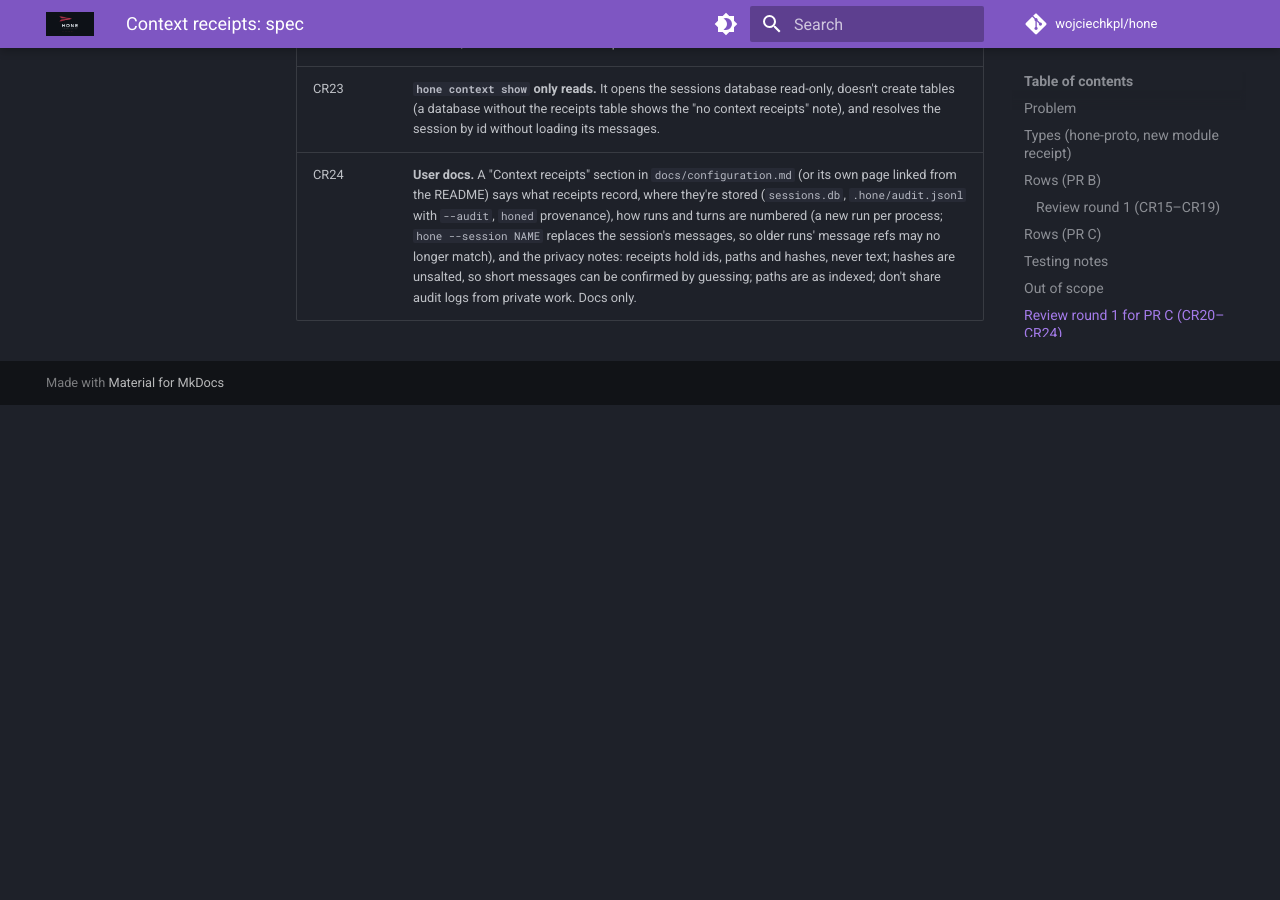
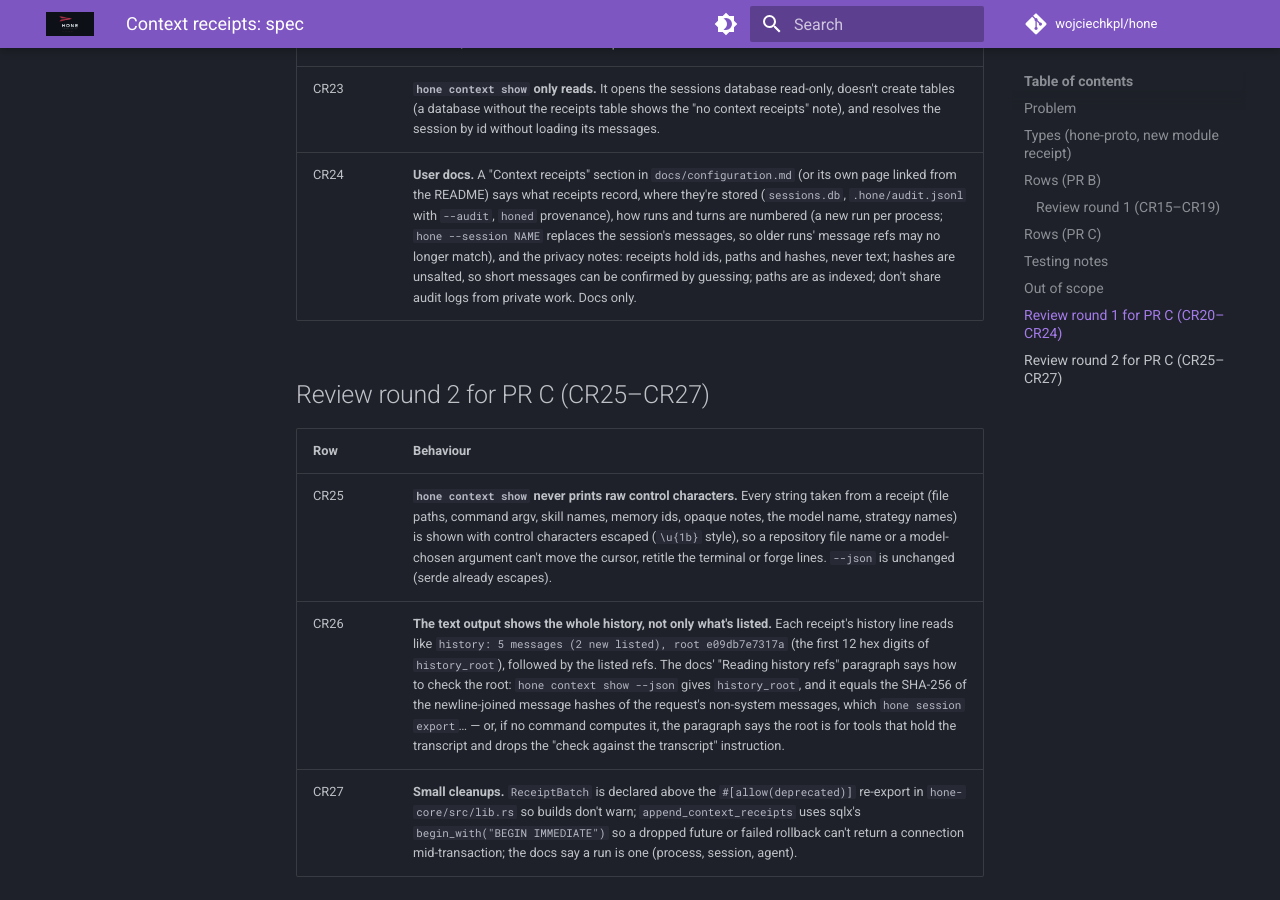
Before and after one commit to wojciechkpl/hone, an MkDocs documentation site: the page built from docs/plans/context-receipts-spec.md, in a window 1280 px wide and 900 px high, scrolled down 5224 px. Built offline with MkDocs 1.6.1 and Material for MkDocs 9.7.7, drawn with Linux system fonts in a browser that asks for light colours; comment, search, counter and statistics services are not loaded; before the commit the page ends 5629 px from its top, so only the background shows below that.

Commit message:
docs: receipts spec, PR C review round 2 (CR25–CR27)

```diff
--- a/docs/plans/context-receipts-spec.md
+++ b/docs/plans/context-receipts-spec.md
@@ -90,3 +90,11 @@ Doc notes for PR C's user docs: receipts are local diagnostics. Message hashes a
 | CR22 | **Concurrent first saves don't collide.** The new run number is computed and the rows inserted in one `BEGIN IMMEDIATE` transaction, so two processes first-saving the same session get runs N and N+1, and neither loses its receipts. |
 | CR23 | **`hone context show` only reads.** It opens the sessions database read-only, doesn't create tables (a database without the receipts table shows the "no context receipts" note), and resolves the session by id without loading its messages. |
 | CR24 | **User docs.** A "Context receipts" section in `docs/configuration.md` (or its own page linked from the README) says what receipts record, where they're stored (`sessions.db`, `.hone/audit.jsonl` with `--audit`, `honed` provenance), how runs and turns are numbered (a new run per process; `hone --session NAME` replaces the session's messages, so older runs' message refs may no longer match), and the privacy notes: receipts hold ids, paths and hashes, never text; hashes are unsalted, so short messages can be confirmed by guessing; paths are as indexed; don't share audit logs from private work. Docs only. |
+
+## Review round 2 for PR C (CR25–CR27)
+
+| Row | Behaviour |
+|---|---|
+| CR25 | **`hone context show` never prints raw control characters.** Every string taken from a receipt (file paths, command argv, skill names, memory ids, opaque notes, the model name, strategy names) is shown with control characters escaped (`\u{1b}` style), so a repository file name or a model-chosen argument can't move the cursor, retitle the terminal or forge lines. `--json` is unchanged (serde already escapes). |
+| CR26 | **The text output shows the whole history, not only what's listed.** Each receipt's history line reads like `history: 5 messages (2 new listed), root e09db7e7317a` (the first 12 hex digits of `history_root`), followed by the listed refs. The docs' "Reading history refs" paragraph says how to check the root: `hone context show --json` gives `history_root`, and it equals the SHA-256 of the newline-joined message hashes of the request's non-system messages, which `hone session export`… — or, if no command computes it, the paragraph says the root is for tools that hold the transcript and drops the "check against the transcript" instruction. |
+| CR27 | **Small cleanups.** `ReceiptBatch` is declared above the `#[allow(deprecated)]` re-export in `hone-core/src/lib.rs` so builds don't warn; `append_context_receipts` uses sqlx's `begin_with("BEGIN IMMEDIATE")` so a dropped future or failed rollback can't return a connection mid-transaction; the docs say a run is one (process, session, agent). |
```
